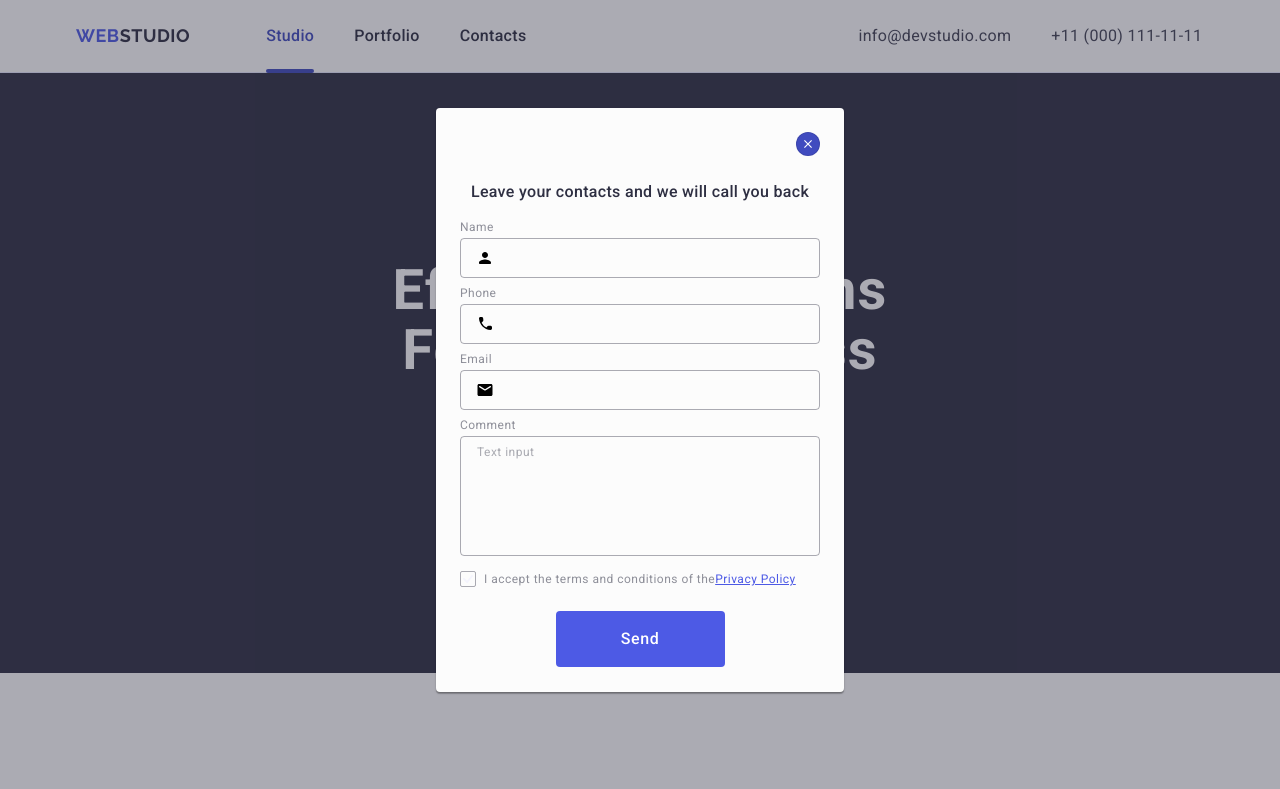
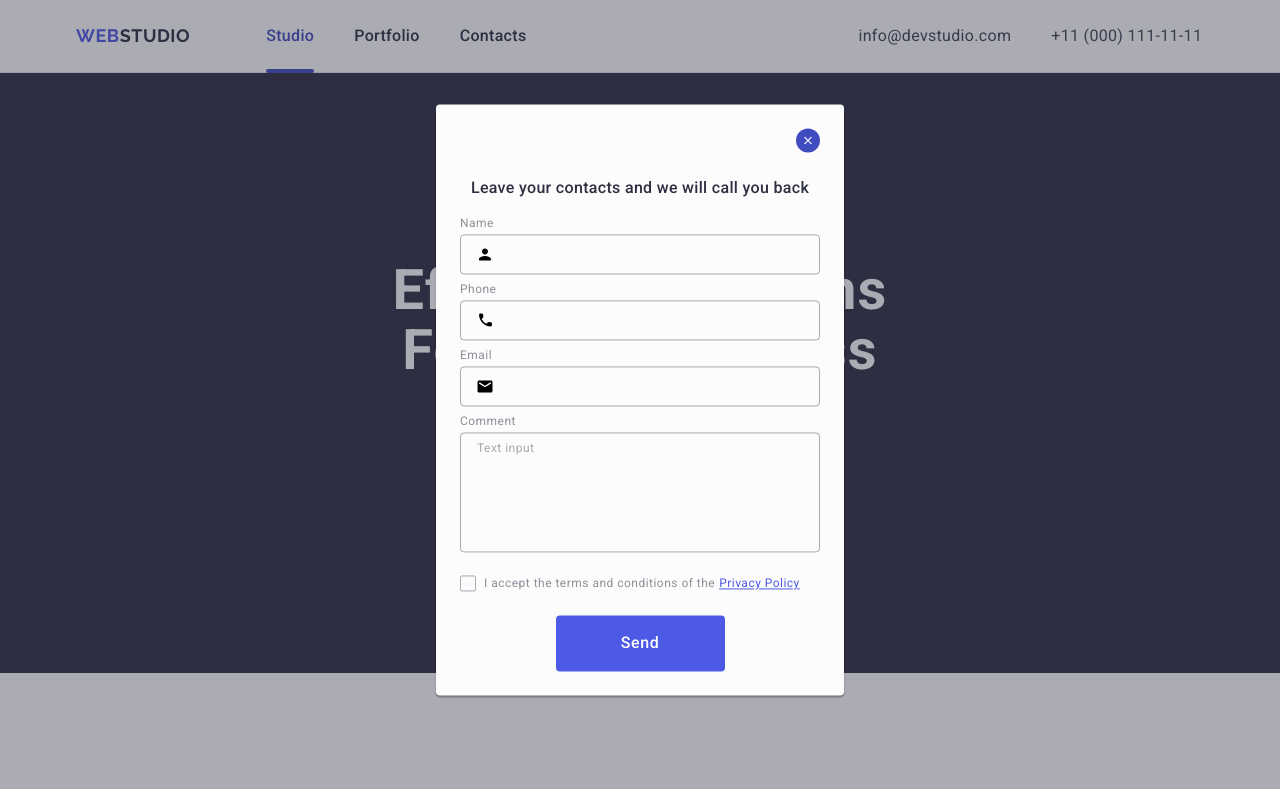
Before and after one commit to ElenaGasanova/goit-markup-hw-05, a plain HTML site: page index.html in a window 1280 px wide. Both pictures are taken after a click on the button 808 px from the left and 144 px from the top of the page. Shown: the top 789 px of the page. Drawn offline with nearby package versions, Linux system fonts and the light colour scheme.

Commit message:
A little correction

```diff
--- a/css/styles.css
+++ b/css/styles.css
@@ -604,7 +604,7 @@ input {
   gap: 16px;
   border-radius: 4px;
   padding: 8px 24px;
-  width: 165px;
+  min-width: 165px;
   height: 40px;
   background-color: #4d5ae5;
   font-weight: 500;
@@ -680,6 +680,7 @@ input {
 .close-modal-button:focus {
   background-color: #404bbf;
   fill: #ffffff;
+  border: none;
 }
 
 .close-modal-icon {
@@ -701,7 +702,7 @@ input {
   margin-bottom: 8px;
 }
 
-.input-container:last-child {
+.taxtarea-container {
   margin-bottom: 16px;
 }
 
@@ -729,9 +730,6 @@ input {
 
 .modal-input:focus + .modal-input-icon {
   border-color: #4d5ae5;
-}
-
-.modal-input:focus + .modal-input-icon {
   fill: #4d5ae5;
 }
 
@@ -785,17 +783,11 @@ input {
   color: #8e8f99;
 }
 
-.checkbox {
-  display: flex;
-  justify-items: center;
-  align-items: center;
-}
-
 .checkbox-border {
   border-radius: 2px;
   border: 1px solid rgba(46, 47, 66, 0.4);
   min-width: 16px;
-  display: flex;
+  display: inline-flex;
   height: 16px;
   margin-right: 8px;
   justify-content: center;
@@ -808,7 +800,7 @@ input {
 
 .modal-label-checkbox {
   display: flex;
-  justify-content: center;
+  justify-content: start;
   align-items: center;
 }
 
@@ -830,6 +822,7 @@ input {
   color: #4d5ae5;
   text-decoration: underline;
   transition: color 250ms cubic-bezier(0.4, 0, 0.2, 1);
+  margin-left: 4px;
 }
 
 .modal-button {
--- a/index.html
+++ b/index.html
@@ -636,7 +636,7 @@
               </svg>
             </div>
           </div>
-          <div class="input-container">
+          <div class="taxtarea-container">
             <label for="user-comment" class="modal-label">Comment</label>
             <textarea
               class="modal-taxtarea"
@@ -645,13 +645,13 @@
               placeholder="Text input"
             ></textarea>
           </div>
-          <div class="checkbox-container checkbox">
+          <div class="checkbox-container">
             <input
               class="modal-input-checkbox visually-hidden"
               type="checkbox"
+              name="user-privacy"
               id="user-privacy"
               value="true"
-              name="user-privacy"
             />
             <label for="user-privacy" class="modal-label-checkbox">
               <span class="checkbox-border">
```
